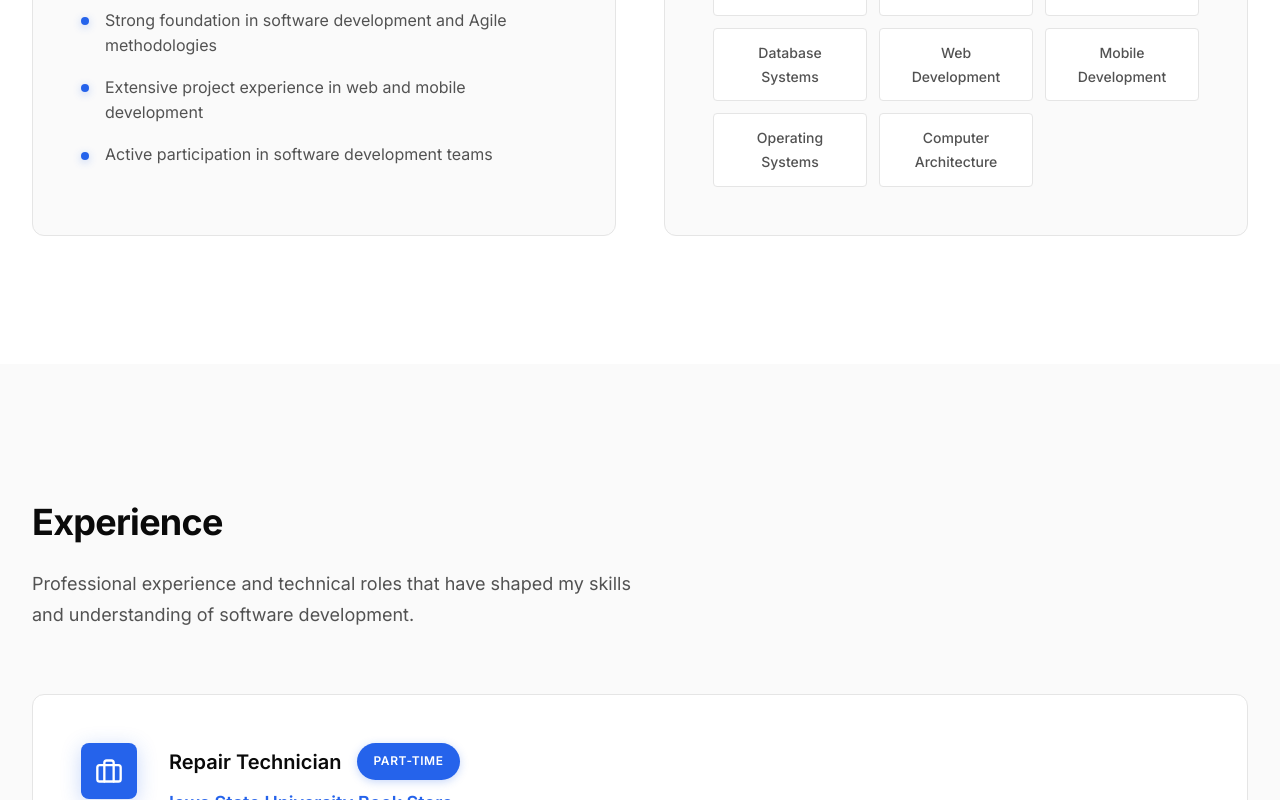
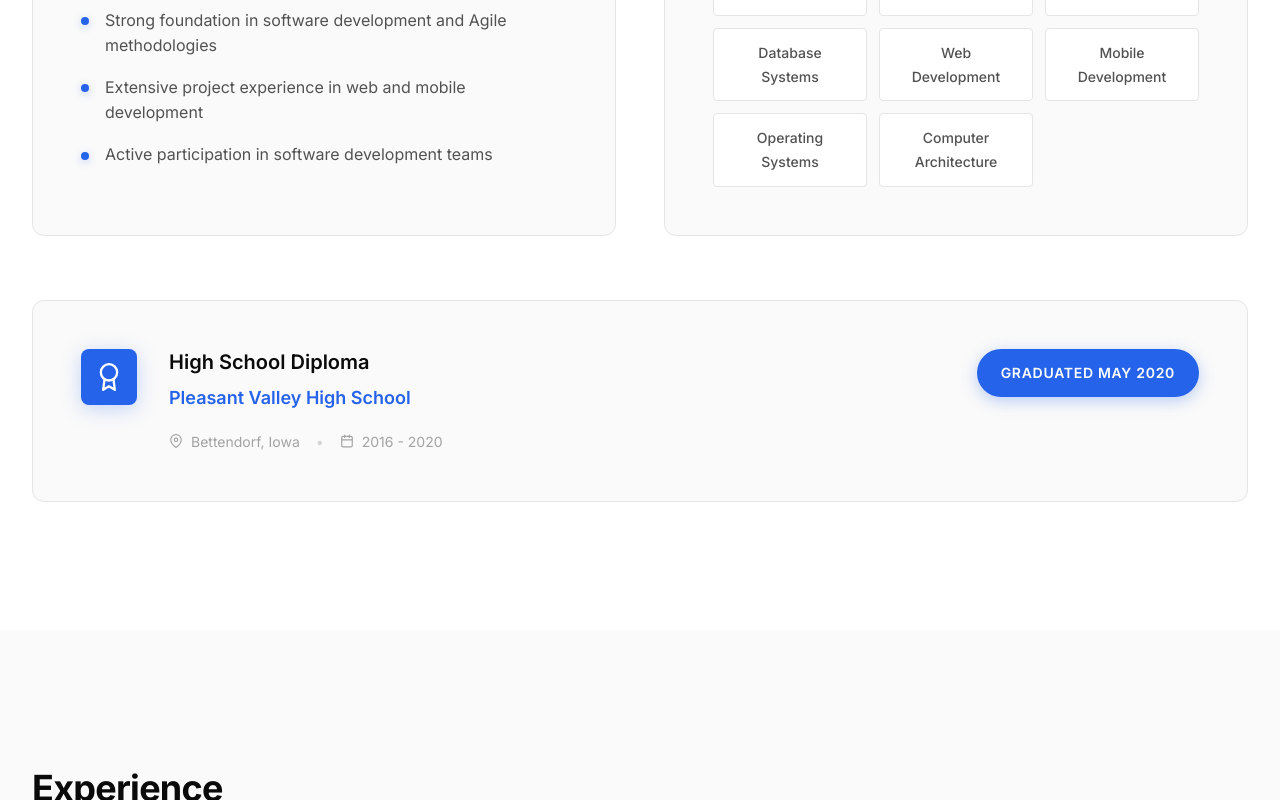
Before and after one commit to shuklaom/shuklaom.github.io, a React (Create React App) app: page / in a window 1280 px wide. Shown: the part 2002-2802 px from the top of the page. Built offline with nearby package versions, Linux system fonts and the light colour scheme.

Commit message:
Added Highschool experience

```diff
--- a/src/components/Education/Education.js
+++ b/src/components/Education/Education.js
@@ -4,7 +4,8 @@ import { FiAward, FiCalendar, FiMapPin, FiTrendingUp } from 'react-icons/fi';
 import './Education.css';
 
 const Education = () => {
-  const education = {
+  const educationList = [
+    {
       degree: 'Bachelor of Science, Software Engineering',
       school: 'Iowa State University',
       location: 'Ames, Iowa',
@@ -27,7 +28,18 @@ const Education = () => {
         'Operating Systems',
         'Computer Architecture'
       ]
-  };
+    },
+    {
+      degree: 'High School Diploma',
+      school: 'Pleasant Valley High School',
+      location: 'Bettendorf, Iowa',
+      period: '2016 - 2020',
+      gpa: null,
+      status: 'Graduated May 2020',
+      achievements: [],
+      relevantCourses: []
+    }
+  ];
 
   const containerVariants = {
     hidden: { opacity: 0 },
@@ -72,6 +84,8 @@ const Education = () => {
           whileInView="visible"
           viewport={{ once: true, margin: "-100px" }}
         >
+          {educationList.map((education, index) => (
+            <React.Fragment key={index}>
               <motion.div className="education-main" variants={itemVariants}>
                 <div className="education-header">
                   <div className="education-icon">
@@ -96,13 +110,14 @@ const Education = () => {
                 </div>
               </motion.div>
 
+              {education.achievements.length > 0 && (
                 <motion.div className="education-details" variants={itemVariants}>
                   <div className="detail-section">
                     <h4 className="detail-title">Key Achievements</h4>
                     <ul className="achievement-list">
-                {education.achievements.map((achievement, index) => (
+                      {education.achievements.map((achievement, achIndex) => (
                         <motion.li
-                    key={index}
+                          key={achIndex}
                           className="achievement-item"
                           variants={itemVariants}
                         >
@@ -112,12 +127,13 @@ const Education = () => {
                     </ul>
                   </div>
 
+                  {education.relevantCourses.length > 0 && (
                     <div className="detail-section">
                       <h4 className="detail-title">Relevant Coursework</h4>
                       <div className="course-grid">
-                {education.relevantCourses.map((course, index) => (
+                        {education.relevantCourses.map((course, courseIndex) => (
                           <motion.div
-                    key={index}
+                            key={courseIndex}
                             className="course-tag"
                             variants={itemVariants}
                             whileHover={{ y: -2 }}
@@ -127,7 +143,11 @@ const Education = () => {
                         ))}
                       </div>
                     </div>
+                  )}
                 </motion.div>
+              )}
+            </React.Fragment>
+          ))}
         </motion.div>
       </div>
     </section>
```
Lines whose indentation alone changed are shown as unchanged.
